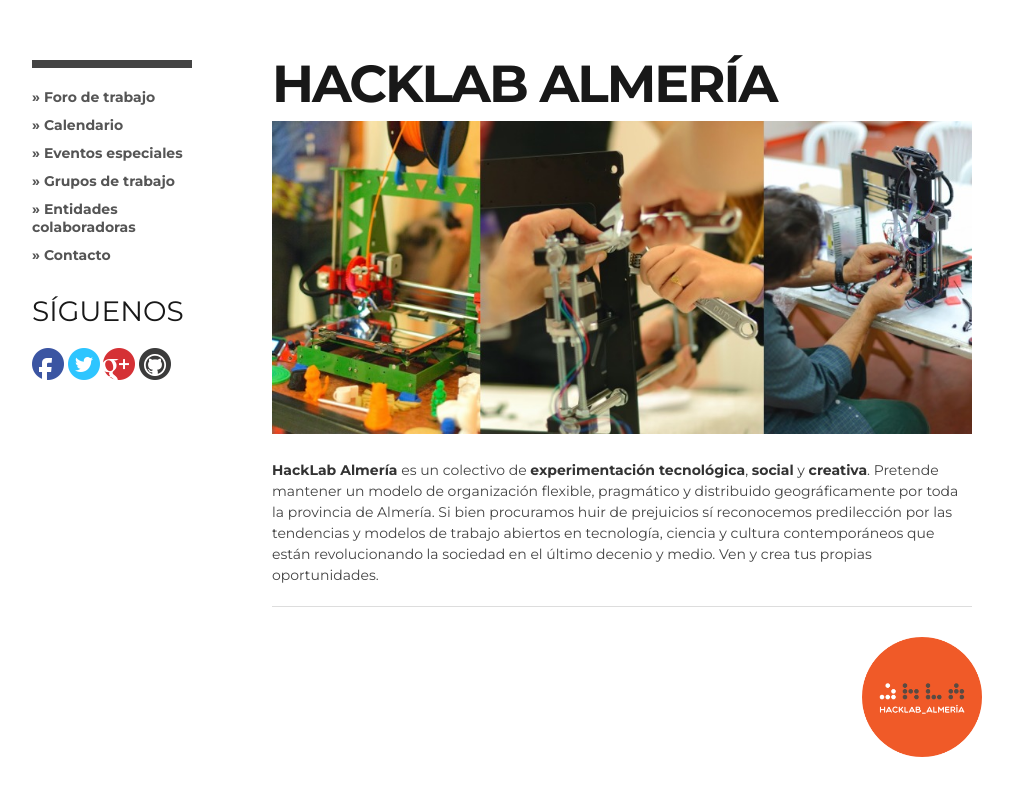
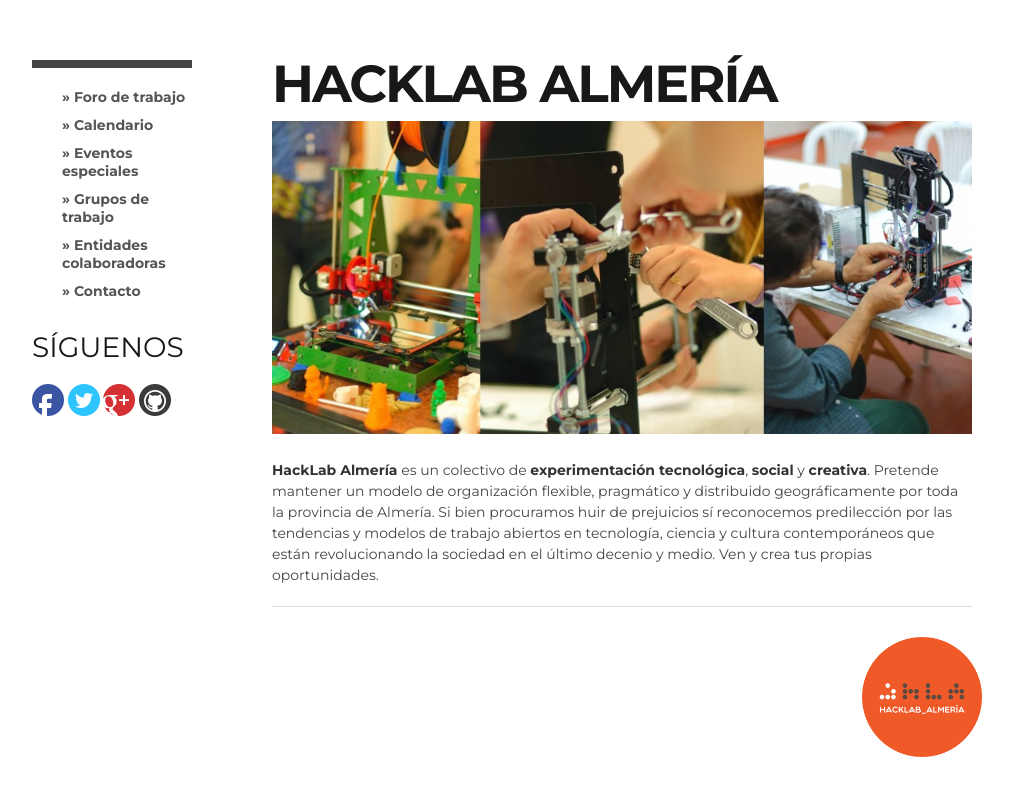
Before and after one commit to HackLab-Almeria/hacklab-almeria.github.io, a Jekyll site: the page built from index.md, in a window 1280 px wide. Shown: the top 796 px of the page, without its empty margins (138-1151 px from the left). Built offline with Jekyll 4.4.1, drawn with Linux system fonts in a browser that asks for light colours; comment, search, counter and statistics services are not loaded.

Commit message:
Cambios en el css base de la etiqueta <ul>

```diff
--- a/css/base.css
+++ b/css/base.css
@@ -102,9 +102,9 @@
 /* #Lists
 ================================================== */
 	ul, ol { margin-bottom: 20px; }
-	ul { list-style: none outside; }
+	ul { list-style: square outside; }
 	ol { list-style: decimal; }
-	ol, ul.square, ul.circle, ul.disc { margin-left: 30px; }
+	ul, ol, ul.square, ul.circle, ul.disc { margin-left: 30px; }
 	ul.square { list-style: square outside; }
 	ul.circle { list-style: circle outside; }
 	ul.disc { list-style: disc outside; }
```
